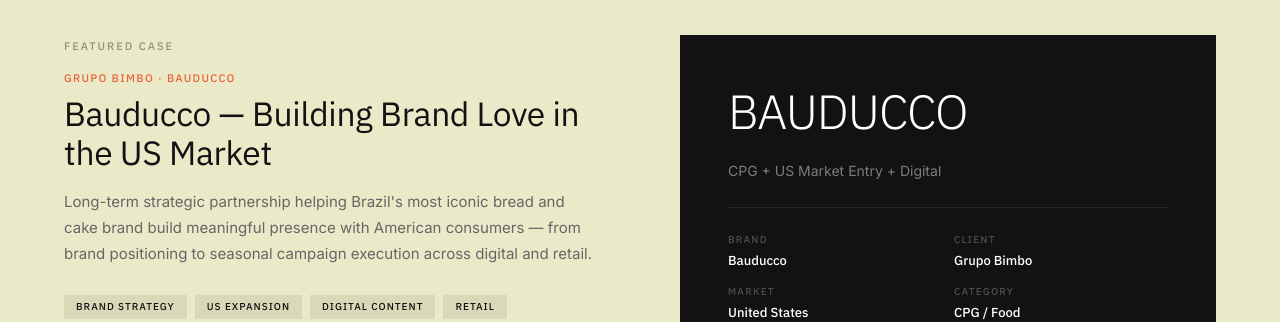
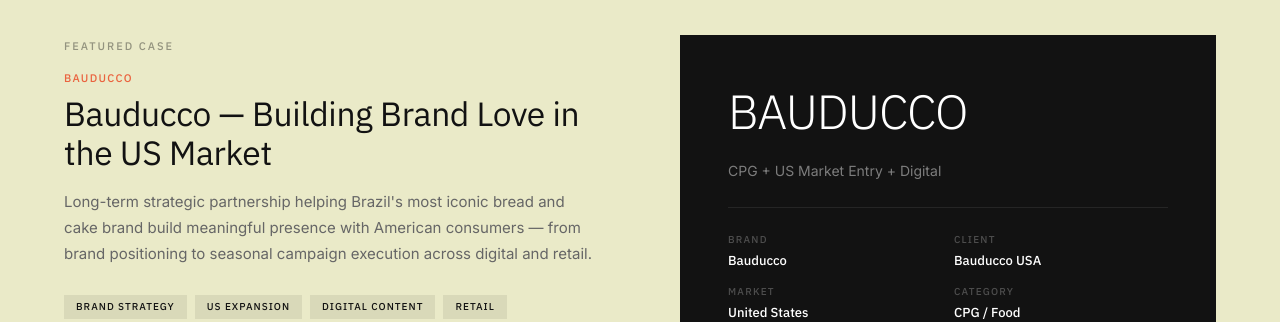
Before and after one commit to valterklug/valterklug-website, a React (Vite) app: page / in a window 1280 px wide. Shown: the part 2402-2724 px from the top of the page. Built offline with nearby package versions, Linux system fonts and the light colour scheme.

Commit message:
Update homepage: fix Bauducco client, replace Brand Strategy with Team of Specialists

```diff
--- a/src/pages/Home.jsx
+++ b/src/pages/Home.jsx
@@ -6,7 +6,7 @@
 const SERVICES = [
   { num: '01', title: 'Fractional CMO', desc: 'Embedded marketing leadership at the executive level — strategy, teams, and outcomes.', href: '/services' },
   { num: '02', title: 'US Market Expansion', desc: 'End-to-end brand expansion strategy for companies entering or scaling in the US market.', href: '/services' },
-  { num: '03', title: 'Brand Strategy & Positioning', desc: 'Purpose, positioning, and messaging architecture built for global brands in new markets.', href: '/services' },
+  { num: '03', title: 'Team of Specialists', desc: 'Leading experts in Advertising, E-commerce, Social Media, Digital, and whatever else your company needs to grow in the US or Latin America.', href: '/services' },
   { num: '04', title: 'Market Intelligence', desc: 'AI-powered research and validation through Soundcheck Insights — delivered in 7–14 days.', href: '/intelligence' },
 ]
 const CREDS = [
@@ -152,7 +152,7 @@
         <div style={{ maxWidth: 1200, margin: '0 auto', display: 'grid', gridTemplateColumns: '1fr 1fr', gap: 80, alignItems: 'center' }} className="feat-grid">
           <FadeIn>
             <span className="lbl lbl-cream">Featured Case</span>
-            <div style={{ fontFamily: 'IBM Plex Sans,sans-serif', fontSize: 11, fontWeight: 500, letterSpacing: '.12em', textTransform: 'uppercase', color: '#EA633F', marginBottom: 8 }}>Grupo Bimbo · Bauducco</div>
+            <div style={{ fontFamily: 'IBM Plex Sans,sans-serif', fontSize: 11, fontWeight: 500, letterSpacing: '.12em', textTransform: 'uppercase', color: '#EA633F', marginBottom: 8 }}>Bauducco</div>
             <h2 style={{ fontFamily: 'IBM Plex Sans,sans-serif', fontSize: 'clamp(1.5rem,3vw,2.1rem)', fontWeight: 400, color: '#121212', letterSpacing: '-.01em', lineHeight: 1.15, marginBottom: 16 }}>
               Bauducco — Building Brand Love in the US Market
             </h2>
@@ -172,7 +172,7 @@
               <div style={{ fontFamily: 'Inter,sans-serif', fontSize: '.875rem', color: 'rgba(255,255,255,.45)', lineHeight: 1.7 }}>CPG + US Market Entry + Digital</div>
               <div style={{ height: 1, background: 'rgba(255,255,255,.08)' }} />
               <div style={{ display: 'grid', gridTemplateColumns: '1fr 1fr', gap: 12 }}>
-                {[['Brand', 'Bauducco'],['Client', 'Grupo Bimbo'],['Market', 'United States'],['Category', 'CPG / Food']].map(([k,v]) => (
+                {[['Brand', 'Bauducco'],['Client', 'Bauducco USA'],['Market', 'United States'],['Category', 'CPG / Food']].map(([k,v]) => (
                   <div key={k}>
                     <div style={{ fontFamily: 'IBM Plex Sans,sans-serif', fontSize: 10, fontWeight: 500, letterSpacing: '.12em', textTransform: 'uppercase', color: 'rgba(255,255,255,.25)', marginBottom: 3 }}>{k}</div>
                     <div style={{ fontFamily: 'IBM Plex Sans,sans-serif', fontSize: 13, fontWeight: 500, color: '#fff' }}>{v}</div>
```
